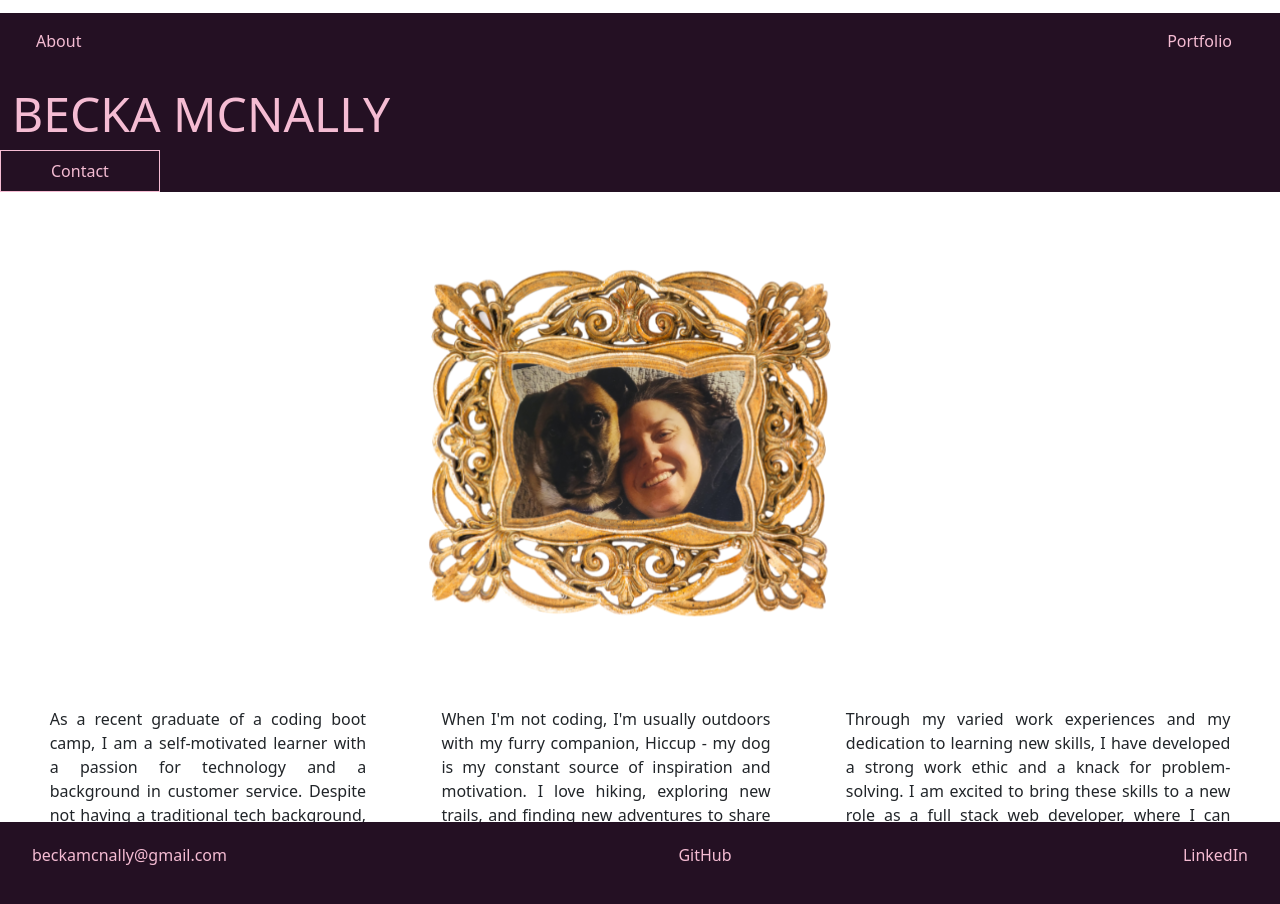
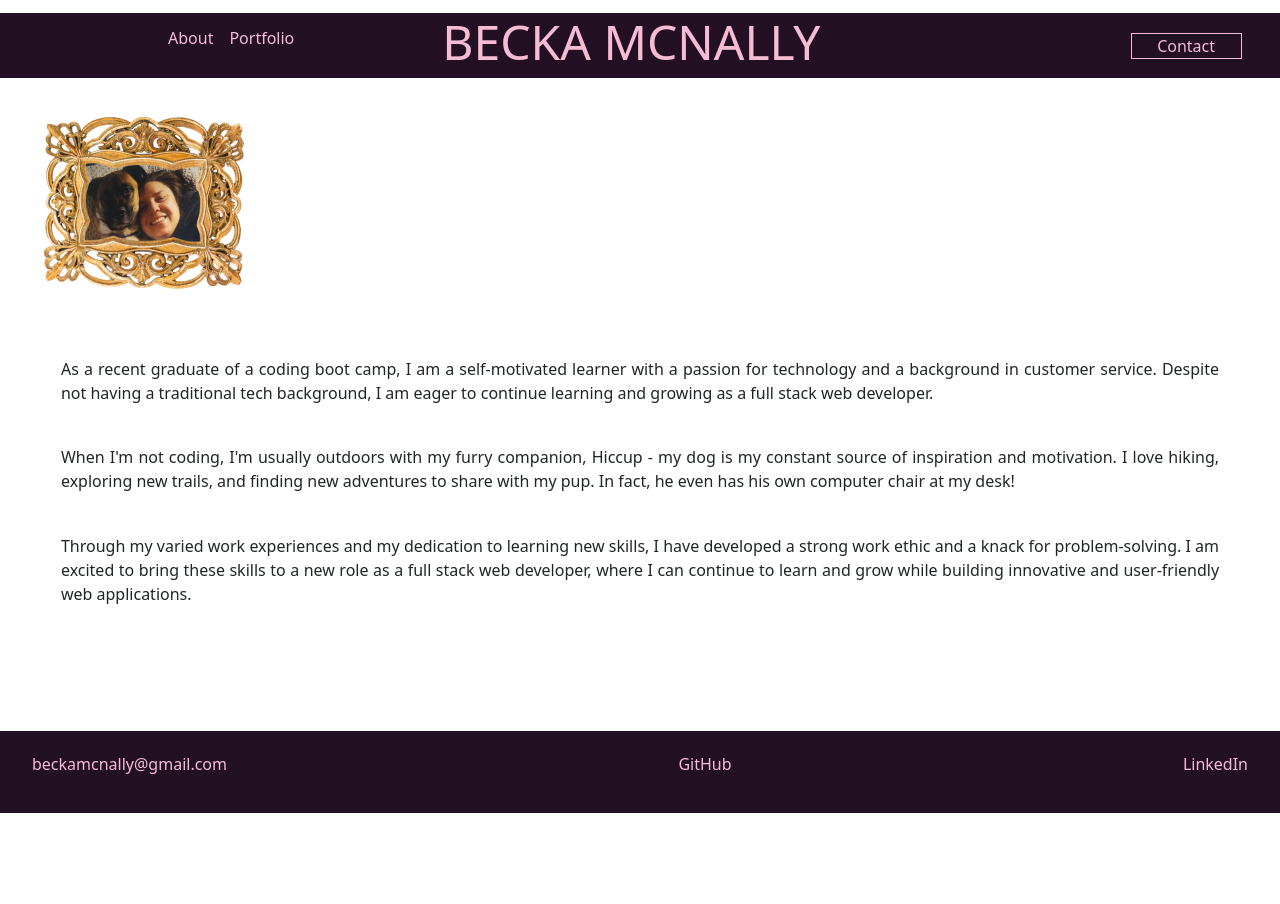
Before and after one commit to beckamcnally/beckamcnally, a React (Create React App) app: page / in a window 1280 px wide. After the commit the page ends 813 px from the top, so only its background shows below. Built offline with nearby package versions, Linux system fonts and the light colour scheme.

Commit message:
about paragraphs visible lg and sm

```diff
--- a/src/components/Footer.js
+++ b/src/components/Footer.js
@@ -2,7 +2,7 @@ import './Footer.css'
 
 function Footer() {
 return (
-<footer className='container-fluid'>
+<footer className='container-fluid $zindex-fixed'>
 <ul className='container-fluid'>
         <li><a className='footerLinks' href="mailto:beckamcnally@gmail.com">beckamcnally@gmail.com</a></li>
         <li><a className='footerLinks' href="https://github.com/beckamcnally">GitHub</a></li>
--- a/src/components/NavBar/NavBar.js
+++ b/src/components/NavBar/NavBar.js
@@ -7,7 +7,7 @@ import './NavBar.css'
 
 function NavBar ({ currentPage, handlePageChange }) {
   return (
-<nav id="nav" className='nav container-fluid'>
+<nav id="nav">
 <NavLink currentPage={currentPage} handlePageChange={handlePageChange} />
 <Header/>
 <ContactBtn currentPage={currentPage} handlePageChange={handlePageChange} />
--- a/src/components/NavBar/subComponents/ContactBtn.css
+++ b/src/components/NavBar/subComponents/ContactBtn.css
@@ -1,8 +1,8 @@
 #contactBtn {
   color:#f5bcd3;
   border: 1px solid;
-  padding-left: 50px;
-  padding-right: 50px;
-  margin-right: 40px;
-  justify-content: flex-end;
+  padding-left: 2%;
+  padding-right: 2%;
+  margin-right: 3%;
+  align-self: center;
 }
--- a/src/components/NavBar/subComponents/NavLink.css
+++ b/src/components/NavBar/subComponents/NavLink.css
@@ -2,6 +2,7 @@
 ul {
   display: inline-flex;
   justify-content: space-between;
+  align-items: center;
 }
 
 
--- a/src/components/NavBar/subComponents/NavLink.js
+++ b/src/components/NavBar/subComponents/NavLink.js
@@ -5,7 +5,7 @@ import './NavLink.css'
 function NavLink ({ currentPage, handlePageChange }) {
   return (
     <>
-  <ul className='container-fluid'>
+  <ul >
 
     <li>
       <a href="#about" onClick={() => handlePageChange('About')} className='nav-link' id="nav1" >About</a>
--- a/src/components/projects/ProjectCards.js
+++ b/src/components/projects/ProjectCards.js
@@ -4,7 +4,7 @@ import projectData from './projectData';
 
 function ProjectCards() {
   return (
-    <article className="projects container-fluid">
+    <article className="projects container-sm">
       {projectData.map(project => (
         <Project key={project.title} project={project} />
       ))}
--- a/src/pages/About.css
+++ b/src/pages/About.css
@@ -1,9 +1,6 @@
   @import url('https://fonts.googleapis.com/css2?family=Courgette&display=swap');
 
 
-.profilePic {
-  width: 40%;
-}
 
 .bio {
   width: 100vh;
@@ -12,7 +9,7 @@
   justify-content: center;
   align-items: center;
   margin: 0 auto;
-
+border: 2px solid red;
 }
 
 #pContainer {
--- a/src/pages/About.js
+++ b/src/pages/About.js
@@ -3,13 +3,15 @@ import './About.css'
 
 function About() {
   return (
-<article className="bio container-fluid">
-    <img src={personalPhoto} className='profilePic' alt='Myself and my dog Hiccup'/>
-   <div id="pContainer">
-    <p>As a recent graduate of a coding boot camp, I am a self-motivated learner with a passion for technology and a background in customer service. Despite not having a traditional tech background, I am eager to continue learning and growing as a full stack web developer.</p>
+<article className="container-fluid">
+   <div className="container-fluid">
+     <figure className='figure'>
+       <img src={personalPhoto} className='img-fluid ' alt='Myself and my dog Hiccup'/>
+      </figure>
 
-    <p>When I'm not coding, I'm usually outdoors with my furry companion, Hiccup - my dog is my constant source of inspiration and motivation. I love hiking, exploring new trails, and finding new adventures to share with my pup. In fact, he even has his own computer chair at my desk!</p>
-    <p>Through my varied work experiences and my dedication to learning new skills, I have developed a strong work ethic and a knack for problem-solving. I am excited to bring these skills to a new role as a full stack web developer, where I can continue to learn and grow while building innovative and user-friendly web applications.</p>
+      <p>As a recent graduate of a coding boot camp, I am a self-motivated learner with a passion for technology and a background in customer service. Despite not having a traditional tech background, I am eager to continue learning and growing as a full stack web developer.</p>
+      <p>When I'm not coding, I'm usually outdoors with my furry companion, Hiccup - my dog is my constant source of inspiration and motivation. I love hiking, exploring new trails, and finding new adventures to share with my pup. In fact, he even has his own computer chair at my desk!</p>
+      <p>Through my varied work experiences and my dedication to learning new skills, I have developed a strong work ethic and a knack for problem-solving. I am excited to bring these skills to a new role as a full stack web developer, where I can continue to learn and grow while building innovative and user-friendly web applications.</p>
      </div>
 </article >
 );
```
